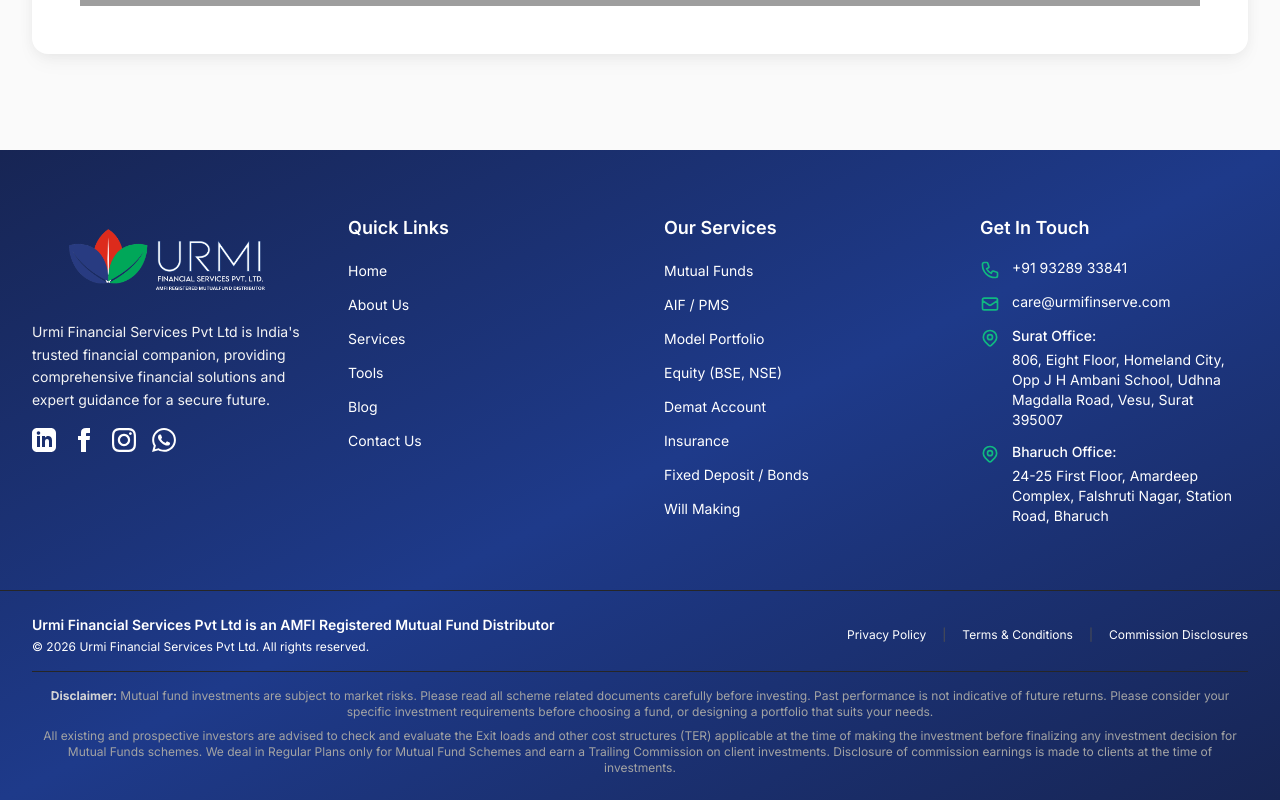
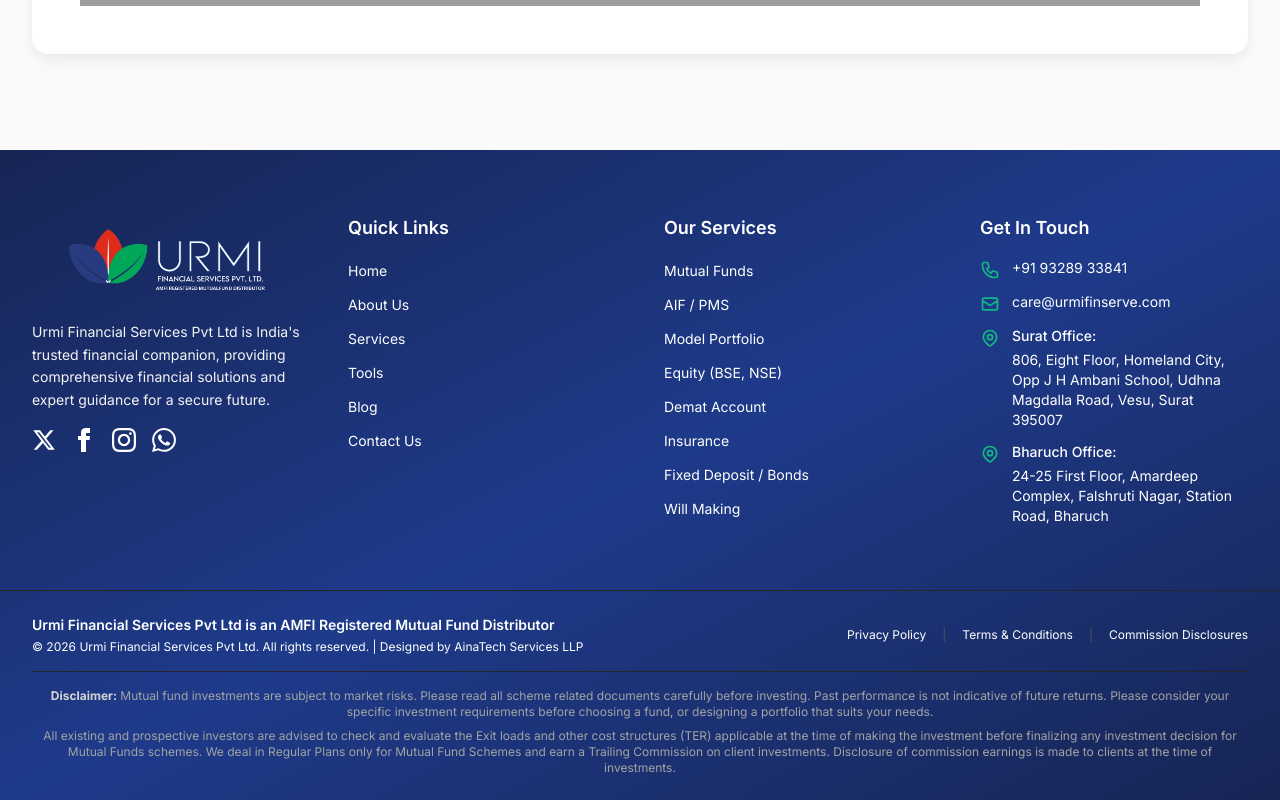
Before and after one commit to JDPATEL-1410/urmi_investment, a React (Vite) app: page / in a window 1280 px wide. Shown: the part 5940-6740 px from the top of the page. Built offline with nearby package versions, Linux system fonts and the light colour scheme; no server answers; grey boxes are pictures that could not be loaded.

Commit message:
Update social media links and add developer credit in footer

```diff
--- a/src/components/Footer.tsx
+++ b/src/components/Footer.tsx
@@ -29,17 +29,17 @@
                             Urmi Financial Services Pvt Ltd is India's trusted financial companion, providing comprehensive financial solutions and expert guidance for a secure future.
                         </p>
                         <div className="flex space-x-4">
-                            <a href="https://www.linkedin.com" target="_blank" rel="noopener noreferrer" className="hover:text-accent-green transition-colors transform hover:scale-110 duration-200">
+                            <a href="https://x.com/UrmiInvestment" target="_blank" rel="noopener noreferrer" className="hover:text-accent-green transition-colors transform hover:scale-110 duration-200">
                                 <svg className="w-6 h-6" fill="currentColor" viewBox="0 0 24 24">
-                                    <path d="M19 0h-14c-2.761 0-5 2.239-5 5v14c0 2.761 2.239 5 5 5h14c2.762 0 5-2.239 5-5v-14c0-2.761-2.238-5-5-5zm-11 19h-3v-11h3v11zm-1.5-12.268c-.966 0-1.75-.79-1.75-1.764s.784-1.764 1.75-1.764 1.75.79 1.75 1.764-.783 1.764-1.75 1.764zm13.5 12.268h-3v-5.604c0-3.368-4-3.113-4 0v5.604h-3v-11h3v1.765c1.396-2.586 7-2.777 7 2.476v6.759z" />
+                                    <path d="M18.244 2.25h3.308l-7.227 8.26 8.502 11.24H16.17l-5.214-6.817L4.99 21.75H1.68l7.73-8.835L1.254 2.25H8.08l4.713 6.231zm-1.161 17.52h1.833L7.084 4.126H5.117z" />
                                 </svg>
                             </a>
-                            <a href="https://www.facebook.com" target="_blank" rel="noopener noreferrer" className="hover:text-accent-green transition-colors transform hover:scale-110 duration-200">
+                            <a href="https://www.facebook.com/urmiinvestment" target="_blank" rel="noopener noreferrer" className="hover:text-accent-green transition-colors transform hover:scale-110 duration-200">
                                 <svg className="w-6 h-6" fill="currentColor" viewBox="0 0 24 24">
                                     <path d="M9 8h-3v4h3v12h5v-12h3.642l.358-4h-4v-1.667c0-.955.192-1.333 1.115-1.333h2.885v-5h-3.808c-3.596 0-5.192 1.583-5.192 4.615v3.385z" />
                                 </svg>
                             </a>
-                            <a href="https://www.instagram.com" target="_blank" rel="noopener noreferrer" className="hover:text-accent-green transition-colors transform hover:scale-110 duration-200">
+                            <a href="http://instagram.com/urmiinvestment/" target="_blank" rel="noopener noreferrer" className="hover:text-accent-green transition-colors transform hover:scale-110 duration-200">
                                 <svg className="w-6 h-6" fill="currentColor" viewBox="0 0 24 24">
                                     <path d="M12 2.163c3.204 0 3.584.012 4.85.07 3.252.148 4.771 1.691 4.919 4.919.058 1.265.069 1.645.069 4.849 0 3.205-.012 3.584-.069 4.849-.149 3.225-1.664 4.771-4.919 4.919-1.266.058-1.644.07-4.85.07-3.204 0-3.584-.012-4.849-.07-3.26-.149-4.771-1.699-4.919-4.92-.058-1.265-.07-1.644-.07-4.849 0-3.204.013-3.583.07-4.849.149-3.227 1.664-4.771 4.919-4.919 1.266-.057 1.645-.069 4.849-.069zm0-2.163c-3.259 0-3.667.014-4.947.072-4.358.2-6.78 2.618-6.98 6.98-.059 1.281-.073 1.689-.073 4.948 0 3.259.014 3.668.072 4.948.2 4.358 2.618 6.78 6.98 6.98 1.281.058 1.689.072 4.948.072 3.259 0 3.668-.014 4.948-.072 4.354-.2 6.782-2.618 6.979-6.98.059-1.28.073-1.689.073-4.948 0-3.259-.014-3.667-.072-4.947-.196-4.354-2.617-6.78-6.979-6.98-1.281-.059-1.69-.073-4.949-.073zm0 5.838c-3.403 0-6.162 2.759-6.162 6.162s2.759 6.163 6.162 6.163 6.162-2.759 6.162-6.163c0-3.403-2.759-6.162-6.162-6.162zm0 10.162c-2.209 0-4-1.79-4-4 0-2.209 1.791-4 4-4s4 1.791 4 4c0 2.21-1.791 4-4 4zm6.406-11.845c-.796 0-1.441.645-1.441 1.44s.645 1.44 1.441 1.44c.795 0 1.439-.645 1.439-1.44s-.644-1.44-1.439-1.44z" />
                                 </svg>
@@ -134,7 +134,7 @@
                                 Urmi Financial Services Pvt Ltd is an AMFI Registered Mutual Fund Distributor
                             </p>
                             <p className="text-xs">
-                                © {new Date().getFullYear()} Urmi Financial Services Pvt Ltd. All rights reserved.
+                                © {new Date().getFullYear()} Urmi Financial Services Pvt Ltd. All rights reserved. | Designed by AinaTech Services LLP
                             </p>
                         </div>
                         <div className="flex flex-wrap justify-center gap-4 text-xs">
```
